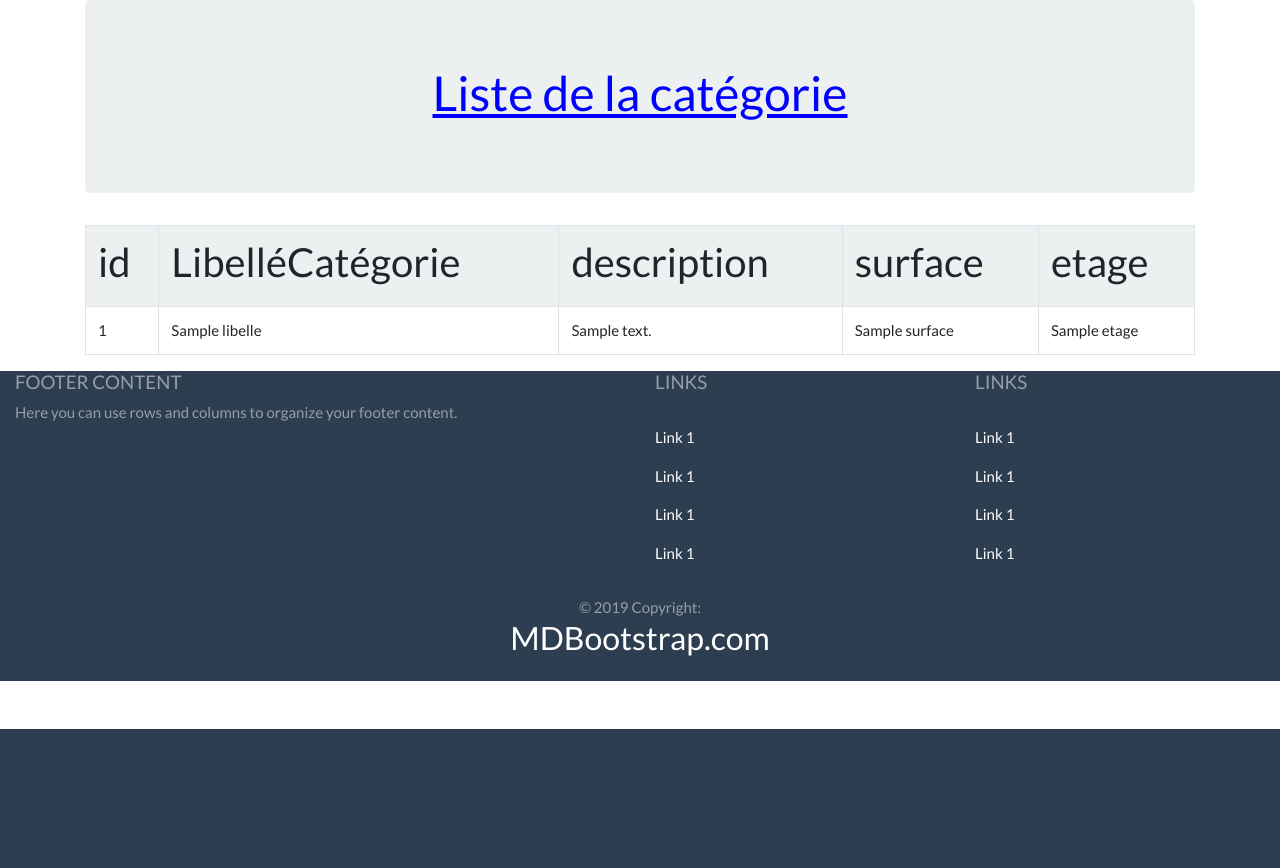
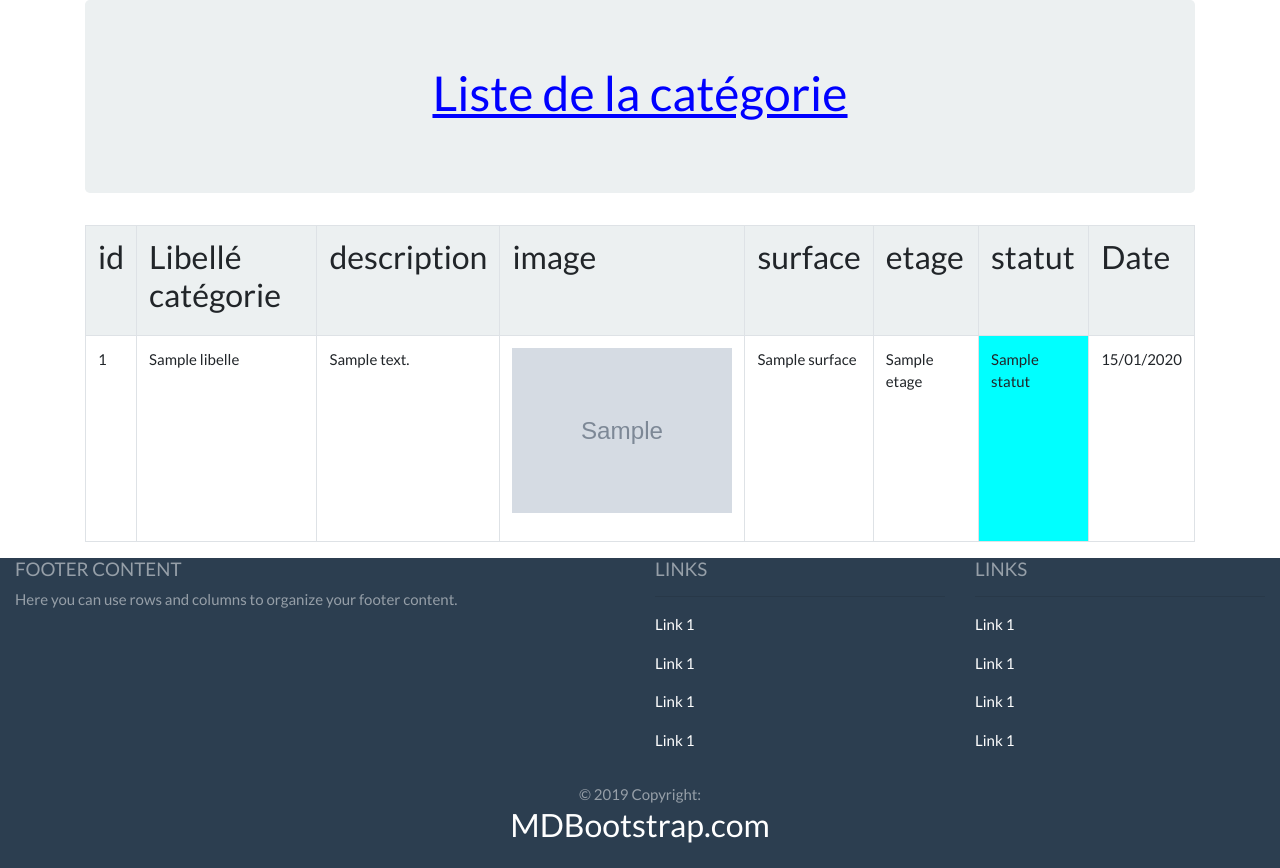
Before and after one commit to marcelnuzzo/immo_agence, a Symfony app: template templates/blog/categorieFiltre.html.twig in a window 1280 px wide. Shown: the part 71-939 px from the top of the page. Before the commit the page ends 800 px from the top, so only its background shows below. Run offline with Twig, Linux system fonts and the light colour scheme; the template is opened without the code that fills it: most values are stand-ins (such as "Sample title", 1, 10 or a date in 2020); grey boxes marked "Sample" are stand-in pictures; some libraries are stand-ins or nearby versions.

Commit message:
style sur liste des biens d'une catégorie

```diff
--- a/templates/blog/categorieFiltre.html.twig
+++ b/templates/blog/categorieFiltre.html.twig
@@ -1,6 +1,6 @@
 {% extends 'base.html.twig' %}
 
-{% block title %}{{ parent() }}/Liste de la catégorie{% endblock %}
+{% block title %}{{ parent() }}/Liste des biens de la catégorie{% endblock %}
 
 {% block body %}
 
@@ -9,19 +9,33 @@
 </div>
 <table class="table table-striped table-bordered table-hover">
     <tr>
-        <th><h2>id</h2></th>
-        <th><h2>LibelléCatégorie</h2></th>
-        <th><h2>description</h2></th>
-        <th><h2>surface</h2></th>
-        <th><h2>etage</h2></th>
+        <th><h3>id</h3></th>
+        <th><h3>Libellé catégorie</h3></th>
+        <th><h3>description</h3></th>
+        <th><h3>image</h3></th>
+        <th><h3>surface</h3></th>
+        <th><h3>etage</h3></th>
+        <th><h3>statut</h3></th>
+        <th><h3>Date</h3></th>
     </tr>
     {%for categorie in categories %}
         <tr>
             <td>{{ categorie.id }}</td>
             <td>{{ categorie.libelle }}</td>
             <td>{{ categorie.description }}</td>
+            <td>
+                <p>
+                    <img src=" {{ categorie.image }} " alt="" width="220">
+                </p>
+            </td>
             <td>{{ categorie.surface }}</td>
             <td>{{ categorie.etage }}</td>
+            {% if categorie.statut == "archivé" %}
+                <td style="background-color:red">{{ categorie.statut }}</td>
+            {% else %}
+                <td style="background:cyan">{{ categorie.statut }}</td>
+            {% endif %}
+            <td>{{ categorie.created_at | date('d/m/Y') }}</td>
         </tr>
     {% endfor %}
 </table>
```
Also changed, not shown: templates/blog/bienCat.html.twig (+1 -10 lines), templates/blog/catFilter.html.twig (+6 -15 lines), src/Controller/BlogController.php (line endings or trailing spaces).
